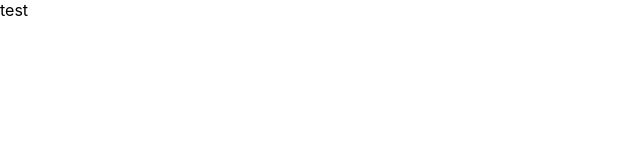
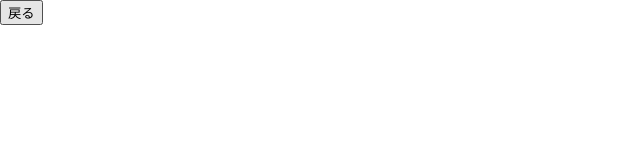
Before and after one commit to yukinkomob/react-memo-app, a React (Create React App) app: page /List in a window 1280 px wide. Shown: the top 160 px of the page, without its empty margins (0-640 px from the left). Built offline with nearby package versions, Linux system fonts and the light colour scheme.

Commit message:
[mod] 画面を戻る処理を追加

```diff
--- a/src/components/List.tsx
+++ b/src/components/List.tsx
@@ -1,7 +1,12 @@
 import React from 'react';
+import { useHistory } from 'react-router';
 
 function List() {
-  return <div>test</div>;
+  return (
+    <div>
+      <button type="button" onClick={useHistory().goBack}>戻る</button>
+    </div>
+  );
 }
 
 export default List;
--- a/src/components/Register.tsx
+++ b/src/components/Register.tsx
@@ -1,5 +1,6 @@
 import axios from 'axios';
 import React, { useState } from 'react';
+import { useHistory } from 'react-router';
 
 function Register() {
   const [title, setTitle] = useState('');
@@ -32,6 +33,9 @@ function Register() {
       })
       .then((res) => {
         console.log(res);
+      })
+      .catch((error) => {
+        console.log(error);
       });
   }
 
@@ -75,6 +79,9 @@ function Register() {
       <button type="submit" onClick={register}>
         登録
       </button>
+      <button type="button" onClick={useHistory().goBack}>
+        戻る
+      </button>
     </div>
   );
 }
```
